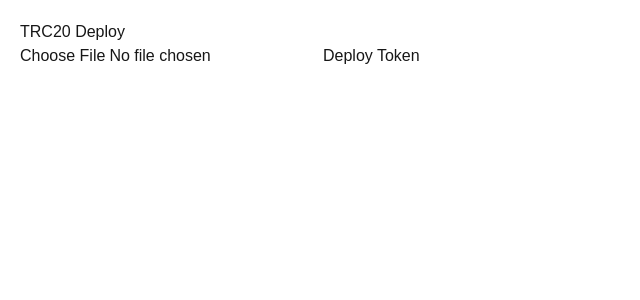
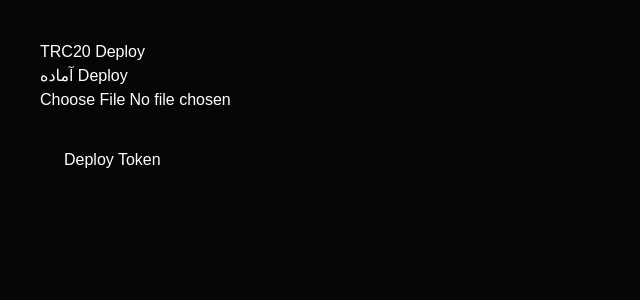
Before and after one commit to nassicatbessir-cell/tron-token-deployer, a Next.js app: page / in a window 1280 px wide. Shown: the top 300 px of the page, without its empty margins (0-640 px from the left). Built offline with nearby package versions, Linux system fonts and the light colour scheme.

Commit message:
fix TRC20 constructor deployment parameters

```diff
--- a/app/page.tsx
+++ b/app/page.tsx
@@ -4,14 +4,29 @@ import { useState } from "react";
 
 export default function Home() {
   const [logoFile, setLogoFile] = useState<File | null>(null);
+  const [status, setStatus] = useState("");
 
   const handleDeploy = async () => {
     try {
+      setStatus("در حال اتصال به کیف پول...");
+
+      const tronWeb = (window as any).tronWeb;
+
+      if (!tronWeb) {
+        throw new Error("TronLink/TronWeb پیدا نشد. صفحه را داخل TronLink باز کنید.");
+      }
+
+      if (!tronWeb.defaultAddress?.base58) {
+        throw new Error("کیف پول TronLink متصل نیست.");
+      }
+
       let logoUrl = "";
 
       if (logoFile) {
+        setStatus("در حال آپلود لوگو...");
+
         const logoData = new FormData();
-        logoData.append("file", logoFile); // ✅ FIXED
+        logoData.append("file", logoFile);
 
         const uploadRes = await fetch("/api/upload-logo", {
           method: "POST",
@@ -21,35 +36,49 @@ export default function Home() {
         const uploadJson = await uploadRes.json();
 
         if (!uploadRes.ok) {
-          throw new Error(uploadJson.error || "Upload failed");
+          throw new Error(uploadJson.error || "آپلود لوگو ناموفق بود.");
         }
 
-        logoUrl = uploadJson.url;
+        logoUrl =
+          uploadJson.gatewayUrl ||
+          uploadJson.url ||
+          "";
+
+        console.log("Logo:", logoUrl);
       }
 
-      const artifactRes = await fetch("/api/token-artifact");
+      setStatus("در حال دریافت ABI و Bytecode...");
+
+      const artifactRes = await fetch("/api/token-artifact", {
+        cache: "no-store",
+      });
+
       const artifact = await artifactRes.json();
 
       if (!artifactRes.ok) {
-        throw new Error(artifact.error);
+        throw new Error(
+          artifact.error || "دریافت قرارداد ناموفق بود."
+        );
       }
 
-      const { abi, bytecode } = artifact;
-
-      if (!(window as any).tronWeb) {
-        alert("TronLink not found");
-        return;
+      if (!artifact.abi || !artifact.bytecode) {
+        throw new Error("ABI یا Bytecode موجود نیست.");
       }
 
-      const tronWeb = (window as any).tronWeb;
+      const bytecode = artifact.bytecode.startsWith("0x")
+        ? artifact.bytecode
+        : `0x${artifact.bytecode}`;
+
+      setStatus("در حال ارسال تراکنش Deploy...");
 
       const contract = await tronWeb.contract().new({
-        abi,
-        bytecode: bytecode.startsWith("0x")
-          ? bytecode
-          : `0x${bytecode}`,
-        feeLimit: 100_000_000,
+        abi: artifact.abi,
+        bytecode,
+        feeLimit: 500_000_000,
         callValue: 0,
+
+        // قرارداد Solidity دقیقاً 3 پارامتر دارد:
+        // tokenName, tokenSymbol, initialSupply
         parameters: [
           "MyToken",
           "MTK",
@@ -57,27 +86,76 @@ export default function Home() {
         ],
       });
 
-      console.log("DEPLOYED:", contract.address);
-      alert("Token deployed: " + contract.address);
+      const address =
+        contract?.address ||
+        contract?._address ||
+        contract?.options?.address;
 
-    } catch (err: any) {
-      console.error(err);
-      alert(err.message);
+      if (!address) {
+        throw new Error(
+          "تراکنش ارسال شد ولی آدرس قرارداد دریافت نشد."
+        );
+      }
+
+      console.log("DEPLOYED CONTRACT:", address);
+
+      setStatus(
+        "✅ توکن با موفقیت Deploy شد: " + address
+      );
+
+      alert(
+        "Token deployed successfully!\n\nContract:\n" +
+          address
+      );
+
+    } catch (error: any) {
+      console.error("DEPLOY ERROR:", error);
+
+      const message =
+        error?.message ||
+        error?.response?.message ||
+        error?.response?.data?.message ||
+        "Deployment failed";
+
+      setStatus("❌ " + message);
+      alert("Deployment failed:\n\n" + message);
     }
   };
 
   return (
-    <main style={{ padding: 20 }}>
+    <main
+      style={{
+        minHeight: "100vh",
+        background: "#050505",
+        color: "white",
+        padding: "40px",
+        fontFamily: "Arial",
+      }}
+    >
       <h1>TRC20 Deploy</h1>
+
+      <p>
+        {status || "آماده Deploy"}
+      </p>
 
       <input
         type="file"
+        accept="image/*"
         onChange={(e) =>
           setLogoFile(e.target.files?.[0] || null)
         }
       />
 
-      <button onClick={handleDeploy}>
+      <br />
+      <br />
+
+      <button
+        onClick={handleDeploy}
+        style={{
+          padding: "12px 24px",
+          cursor: "pointer",
+        }}
+      >
         Deploy Token
       </button>
     </main>
```
